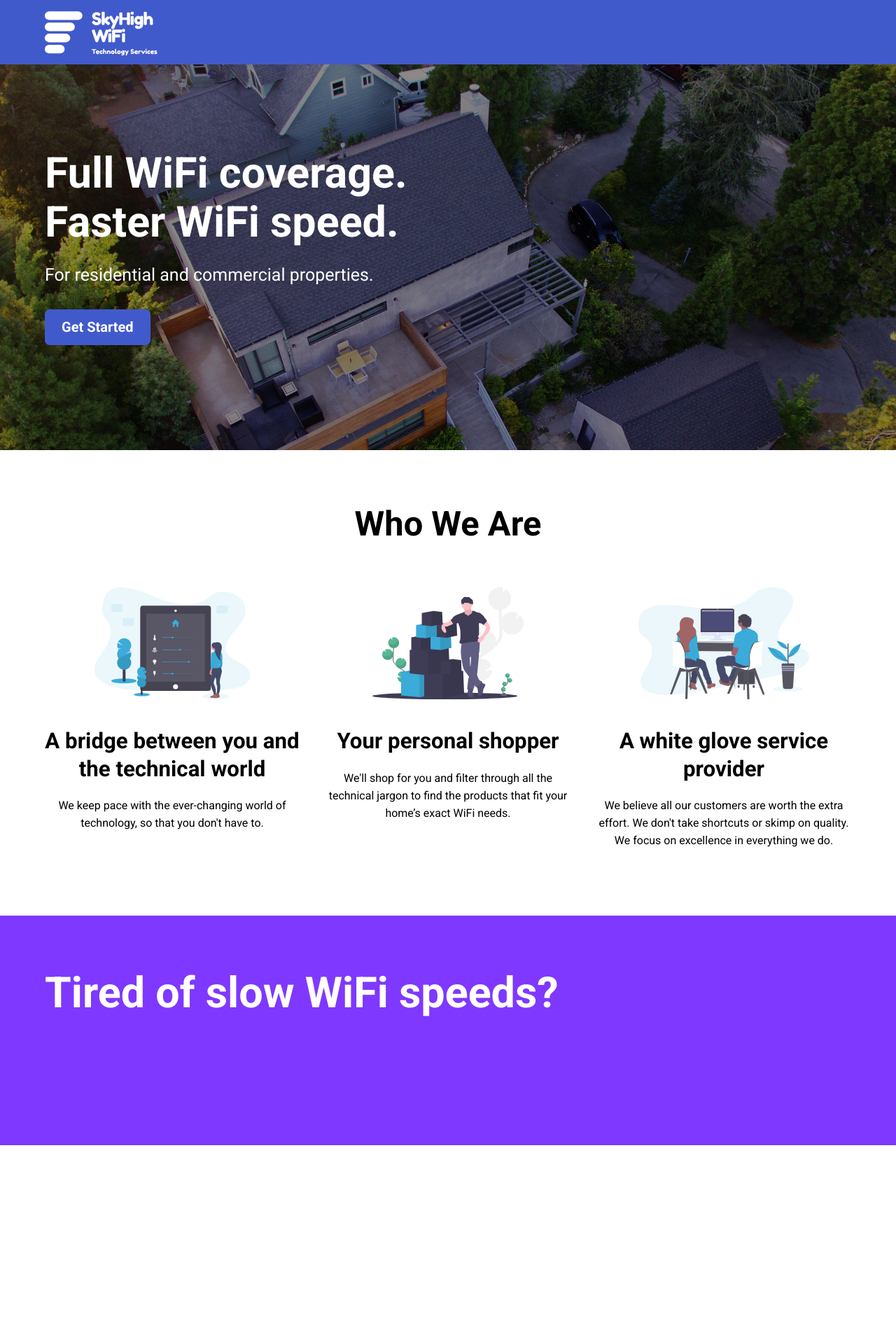
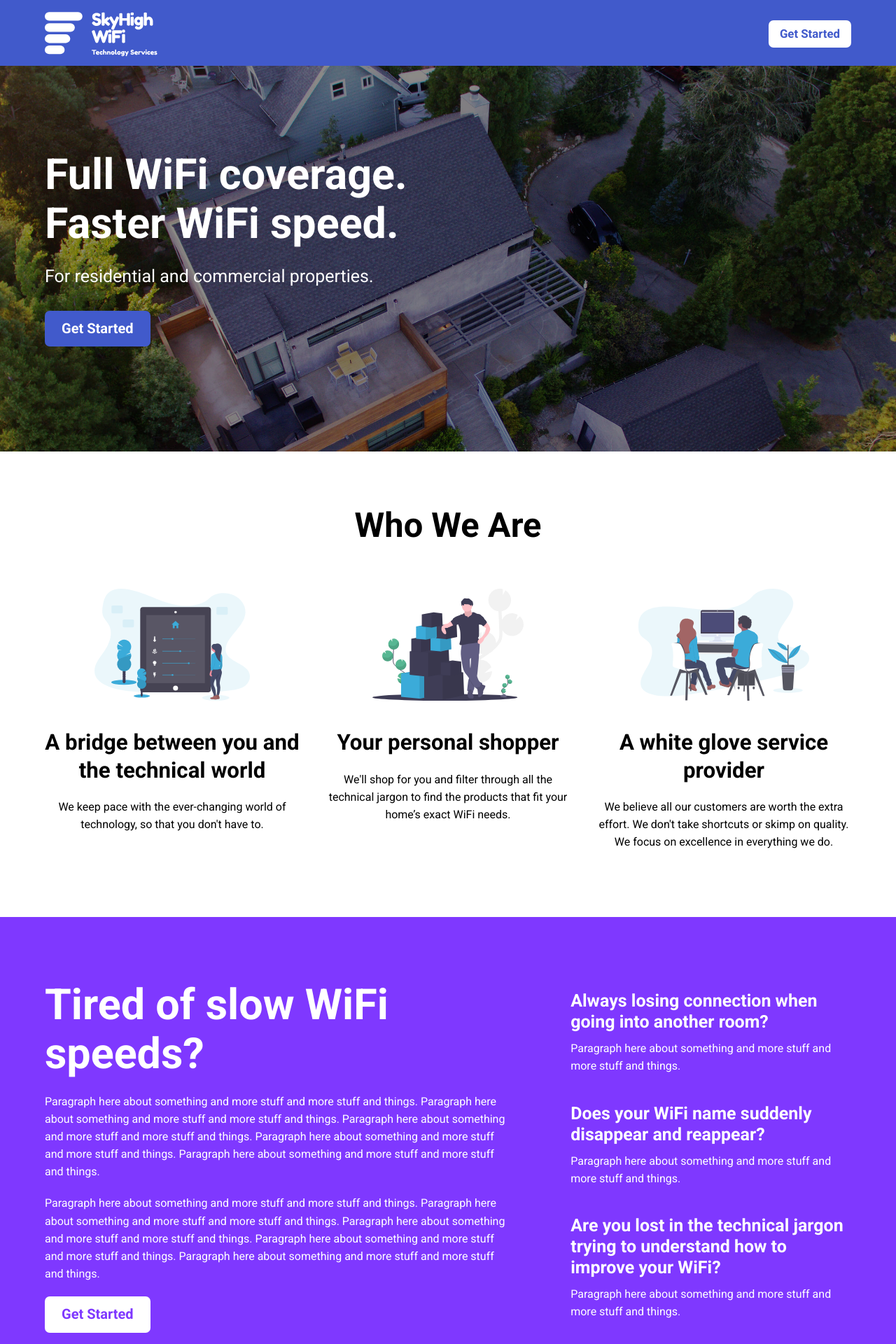
Before and after one commit to stephenkarpeles/sky-high-wifi, a React (Create React App) app: page / in a window 1280 px wide. Shown: the top 1920 px of the page at 70% size. Before the commit the page ends 1796 px from the top, so only its background shows below. Built offline with nearby package versions, Linux system fonts and the light colour scheme.

Commit message:
Add header button

```diff
--- a/src/Header.js
+++ b/src/Header.js
@@ -8,6 +8,13 @@ function Header() {
         <div className="header__logo">
           <img src={Logo}/>
         </div>
+        <div className="header__menu">
+          <nav>
+            <ul>
+              <li><a className="btn btn--header btn--medium" href="/">Get Started</a></li>
+            </ul>
+          </nav>
+        </div>
       </div>
     </header>
   )
--- a/src/components/Hero.js
+++ b/src/components/Hero.js
@@ -1,5 +1,5 @@
 import React from 'react'
-import Fade from 'react-reveal/Fade';
+import Fade from 'react-reveal/Fade'
 
 function Hero() {
   return (
--- a/src/components/Problem.js
+++ b/src/components/Problem.js
@@ -1,14 +1,40 @@
 import React from 'react'
+import Fade from 'react-reveal/Fade'
 
 function Problem() {
   return (
     <section className="problem">
       <div className="container">
-        <h1>Tired of slow WiFi speeds?</h1>
-        <br/>
-        <br/>
-        <br/>
-        <br/>
+        <div className="row">
+          <div className="col col-3-5">
+            <div className="problem-block-large-wrapper">
+              <h1>Tired of slow WiFi speeds?</h1>
+              <p>Paragraph here about something and more stuff and more stuff and things. Paragraph here about something and more stuff and more stuff and things. Paragraph here about something and more stuff and more stuff and things. Paragraph here about something and more stuff and more stuff and things. Paragraph here about something and more stuff and more stuff and things.</p>
+              <p>Paragraph here about something and more stuff and more stuff and things. Paragraph here about something and more stuff and more stuff and things. Paragraph here about something and more stuff and more stuff and things. Paragraph here about something and more stuff and more stuff and things. Paragraph here about something and more stuff and more stuff and things.</p>
+              <a className="btn btn--secondary btn--large" href="/">Get Started</a>
+            </div>
+          </div>
+          <div className="col col-2-5">
+            <Fade bottom cascade>
+              <div className="problem-block-small-wrapper">
+                <div className="problem-block-small">
+                  <h5>Always losing connection when going into another room?</h5>
+                  <p>Paragraph here about something and more stuff and more stuff and things.</p>
+                </div>
+                <div className="problem-block-small">
+                  <h5>Does your WiFi name suddenly disappear and reappear?</h5>
+                  <p>Paragraph here about something and more stuff and more stuff and things.</p>
+                </div>
+                <div className="problem-block-small">
+                  <h5>Are you lost in the technical jargon trying to understand how to improve your WiFi?</h5>
+                  <p>Paragraph here about something and more stuff and more stuff and things.</p>
+                </div>
+              </div>
+            </Fade>
+          </div>
+        </div>
+
+
       </div>
     </section>
   )
--- a/src/css/App.css
+++ b/src/css/App.css
@@ -111,6 +111,14 @@ h6,
 .btn:hover {
   transition: all 0.25s ease;
 }
+.btn--medium {
+  font-size: 1.05rem;
+  padding: 8px 16px;
+}
+.btn--large {
+  font-size: 1.25rem;
+  padding: 12px 24px;
+}
 .btn--primary {
   background: #415ACB;
   color: white;
@@ -119,9 +127,21 @@ h6,
 .btn--primary:hover {
   background: #344dbe;
 }
-.btn--large {
-  font-size: 1.25rem;
-  padding: 12px 24px;
+.btn--secondary {
+  background: white;
+  color: #7F38FF;
+  font-weight: 700;
+}
+.btn--secondary:hover {
+  opacity: 0.7;
+}
+.btn--header {
+  background: white;
+  color: #415ACB;
+  font-weight: 700;
+}
+.btn--header:hover {
+  opacity: 0.7;
 }
 
 .row {
@@ -137,8 +157,16 @@ h6,
   width: calc(33.33% - 20px);
 }
 
+.col-2-5 {
+  width: calc(40% - 20px);
+}
+
 .col-1-2 {
   width: calc(50% - 20px);
+}
+
+.col-3-5 {
+  width: calc(60% - 20px);
 }
 
 .col-2-3 {
@@ -156,14 +184,29 @@ h6,
 .header {
   background: #415ACB;
   color: white;
-  padding: 14px 0 12px;
+  padding: 15px 0 13px;
+}
+.header .container {
+  display: flex;
+  justify-content: space-between;
 }
 .header a {
-  color: white;
   text-decoration: none;
 }
 .header__logo {
   width: 170px;
+}
+.header__menu {
+  display: flex;
+  justify-content: center;
+  flex-direction: column;
+}
+.header__menu ul {
+  margin: 0;
+  padding: 0;
+}
+.header__menu li {
+  list-style-type: none;
 }
 
 .footer {
@@ -216,6 +259,19 @@ h6,
 .problem {
   background: #7F38FF;
   color: white;
+  padding: 90px 0;
+}
+
+.problem-block-small-wrapper {
+  margin-top: 15px;
+}
+
+.problem-block-small {
+  padding-left: 40px;
+  margin-bottom: 40px;
+}
+.problem-block-small h5 {
+  margin-bottom: 10px;
 }
 
 /*# sourceMappingURL=App.css.map */
--- a/src/sass/App.scss
+++ b/src/sass/App.scss
@@ -136,6 +136,16 @@ h6,
     transition: all .25s ease;
   }
 
+  &--medium {
+    font-size: 1.05rem;
+    padding: 8px 16px;
+  }
+
+  &--large {
+    font-size: 1.25rem;
+    padding: 12px 24px;
+  }
+
   &--primary {
     background: $color-primary;
     color: white;
@@ -146,9 +156,24 @@ h6,
     }
   }
 
-  &--large {
-    font-size: 1.25rem;
-    padding: 12px 24px;
+  &--secondary {
+    background: white;
+    color: $color-purple;
+    font-weight: 700;
+
+    &:hover {
+      opacity: .7;
+    }
+  }
+
+  &--header {
+    background: white;
+    color: $color-primary;
+    font-weight: 700;
+
+    &:hover {
+      opacity: .7;
+    }
   }
 }
 
@@ -166,8 +191,16 @@ h6,
   width: calc(33.33% - #{$gutter});
 }
 
+.col-2-5 {
+  width: calc(40% - #{$gutter});
+}
+
 .col-1-2 {
   width: calc(50% - #{$gutter});
+}
+
+.col-3-5 {
+  width: calc(60% - #{$gutter});
 }
 
 .col-2-3 {
@@ -186,15 +219,34 @@ h6,
 .header {
   background: $color-primary;
   color: white;
-  padding: 14px 0 12px;
+  padding: 15px 0 13px;
+
+  .container {
+    display: flex;
+    justify-content: space-between;
+  }
 
   a {
-    color: white;
     text-decoration: none;
   }
 
   &__logo {
     width: 170px;
+  }
+
+  &__menu {
+    display: flex;
+    justify-content: center;
+    flex-direction: column;
+
+    ul {
+      margin: 0;
+      padding: 0;
+    }
+
+    li {
+      list-style-type: none;
+    }
   }
 }
 
@@ -261,4 +313,18 @@ h6,
 .problem {
   background: $color-purple;
   color: white;
+  padding: 90px 0;
 }
+
+.problem-block-small-wrapper {
+  margin-top: 15px;
+}
+
+.problem-block-small {
+  padding-left: 40px;
+  margin-bottom: 40px;
+
+  h5 {
+    margin-bottom: 10px;
+  }
+}
```
Also changed, not shown: 1 other file (tests, documents, lock files or other folders).
